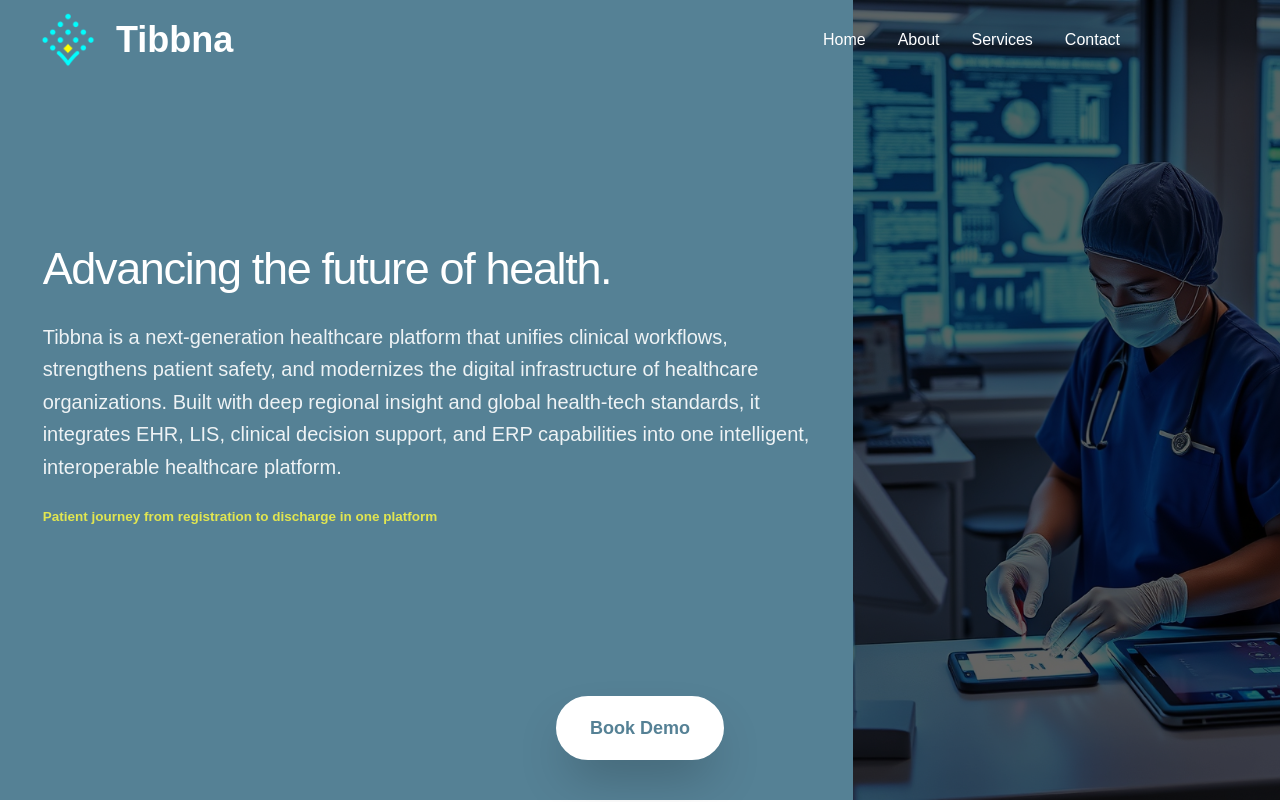
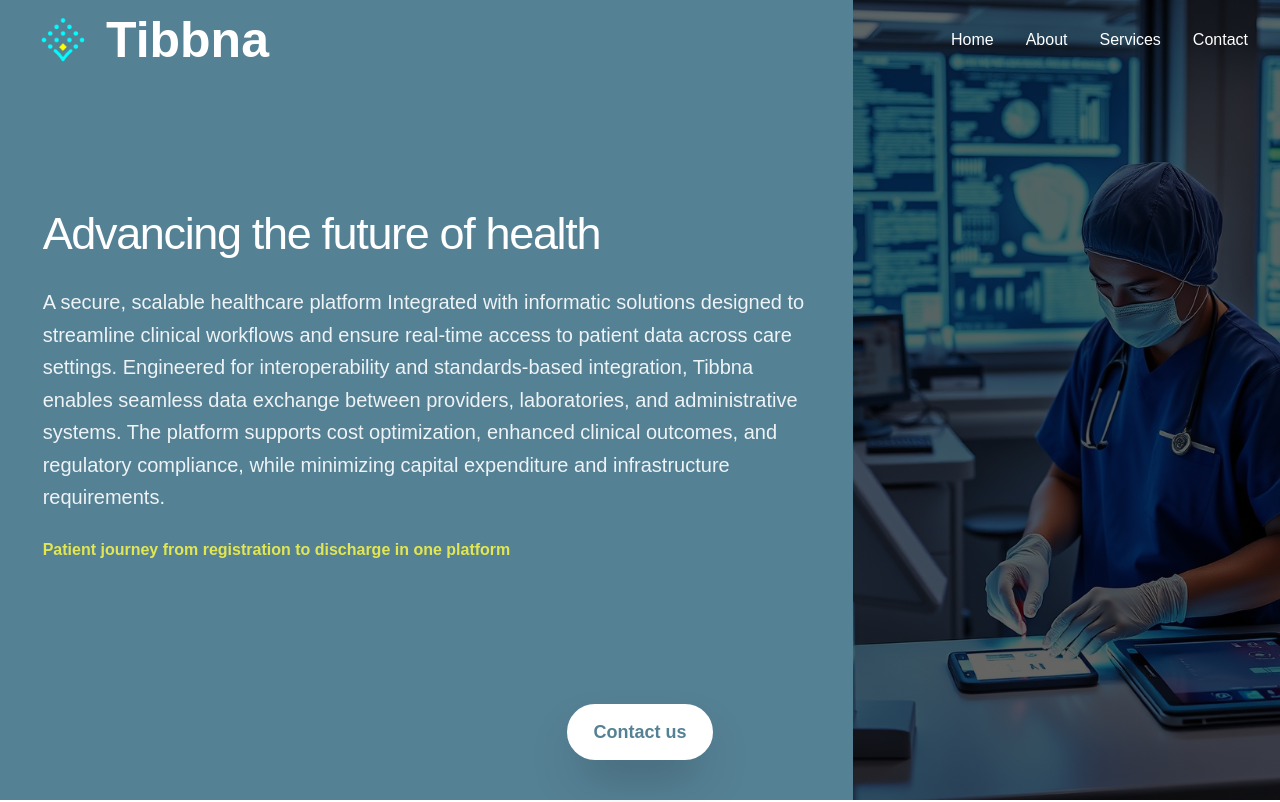
Before and after one commit to Alitibbna/Tibbnafront, a Next.js app: page / in a window 1280 px wide. Shown: the top 802 px of the page. Built offline with nearby package versions, Linux system fonts and the light colour scheme.

Commit message:
Update button text to 'Contact us' and make buttons thinner

```diff
--- a/components/Footer.tsx
+++ b/components/Footer.tsx
@@ -7,7 +7,7 @@ export default function Footer() {
     <section id="contact" className="py-16 sm:py-24 bg-white flex items-center justify-center min-h-[80vh]">
       <div className="w-full max-w-4xl mx-auto px-4 sm:px-6 lg:px-8">
         <div className="text-center mb-12">
-          <h2 className="text-3xl sm:text-4xl lg:text-5xl font-normal text-gray-900 mb-4">Book Demo</h2>
+          <h2 className="text-3xl sm:text-4xl lg:text-5xl font-normal text-gray-900 mb-4">Contact us</h2>
           <p className="text-lg text-gray-600 mb-8">Experience the future of healthcare technology. Schedule a personalized demo with our team today.</p>
         </div>
 
@@ -64,7 +64,7 @@ export default function Footer() {
 
             <button
               type="submit"
-              className="bg-[#558195] hover:bg-[#466a79] text-white px-10 py-4 rounded-full font-semibold text-lg shadow-lg hover:shadow-xl hover:scale-105 transition-all duration-300"
+              className="bg-[#558195] hover:bg-[#466a79] text-white px-6 py-3 rounded-full font-semibold text-lg shadow-lg hover:shadow-xl hover:scale-105 transition-all duration-300"
             >
               Submit
             </button>
--- a/components/Hero.tsx
+++ b/components/Hero.tsx
@@ -15,7 +15,7 @@ export default function Hero() {
               }}
               className="text-white mb-4 sm:mb-6 leading-tight"
             >
-              Advancing the future of health.
+              Advancing the future of health
             </h1>
             <p
               style={{
@@ -24,11 +24,11 @@ export default function Hero() {
               }}
               className="text-white/90 mb-4 sm:mb-6 leading-relaxed"
             >
-              Tibbna is a next‑generation healthcare platform that unifies clinical workflows, strengthens patient safety, and modernizes the digital infrastructure of healthcare organizations. Built with deep regional insight and global health‑tech standards, it integrates EHR, LIS, clinical decision support, and ERP capabilities into one intelligent, interoperable healthcare platform.
+              A secure, scalable healthcare platform Integrated with informatic solutions designed to streamline clinical workflows and ensure real-time access to patient data across care settings. Engineered for interoperability and standards-based integration, Tibbna enables seamless data exchange between providers, laboratories, and administrative systems. The platform supports cost optimization, enhanced clinical outcomes, and regulatory compliance, while minimizing capital expenditure and infrastructure requirements.
             </p>
             <p
               style={{
-                fontSize: 'clamp(12px, 2.5vw, 13.5px)',
+                fontSize: '16px',
                 fontFamily: 'Arial, Helvetica, sans-serif'
               }}
               className="text-[#E2E650] font-semibold mb-6 sm:mb-8"
@@ -50,12 +50,13 @@ export default function Hero() {
         </div>
 
         <div className="absolute bottom-10 left-0 right-0 flex justify-center px-4">
-          <button
-            className="bg-white hover:bg-gray-100 text-[#558195] px-6 sm:px-8 py-3 sm:py-4 rounded-full text-sm sm:text-lg font-semibold transition-all transform hover:scale-105 shadow-2xl border-2 border-white"
-            style={{ fontFamily: 'Arial, Helvetica, sans-serif' }}
+          <a
+            href="#contact"
+            style={{fontFamily: 'Arial, Helvetica, sans-serif'}}
+            className="bg-white hover:bg-gray-100 text-[#558195] px-4 sm:px-6 py-2 sm:py-3 rounded-full text-sm sm:text-lg font-semibold transition-all transform hover:scale-105 shadow-2xl border-2 border-white inline-block"
           >
-            Book Demo
-          </button>
+            Contact us
+          </a>
         </div>
       </div>
     </section>
--- a/components/Navbar.tsx
+++ b/components/Navbar.tsx
@@ -32,17 +32,20 @@ export default function Navbar() {
               <Image
                 src="/images/logo.png"
                 alt="Tibbna Logo"
-                width={60}
-                height={60}
+                width={50}
+                height={50}
                 className="object-contain"
               />
             </div>
-            <span className={`text-4xl font-bold transition-colors ${
-              isScrolled ? 'text-gray-900' : 'text-white'
-            }`}>Tibbna</span>
+            <span
+              style={{ fontSize: '50px' }}
+              className={`font-bold transition-colors ${
+                isScrolled ? 'text-gray-900' : 'text-white'
+              }`}
+            >Tibbna</span>
           </div>
 
-          <div className="hidden md:flex space-x-8 mr-32">
+          <div className="hidden md:flex space-x-8">
             <a href="#home" className={`transition-colors duration-200 font-medium ${
               isScrolled ? 'text-gray-900 hover:text-[#558195]' : 'text-white hover:text-blue-300'
             }`}>
```
Also changed, not shown: tsconfig.json (+18 -4 lines).
